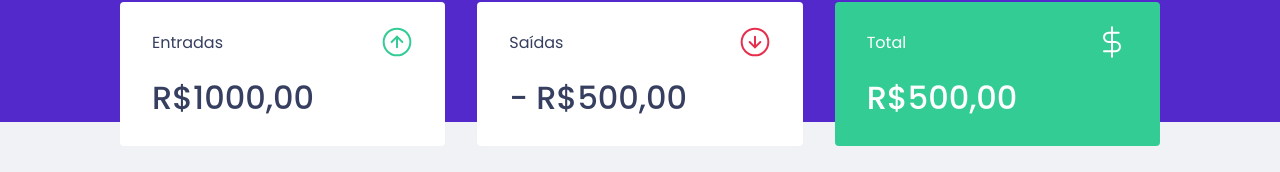
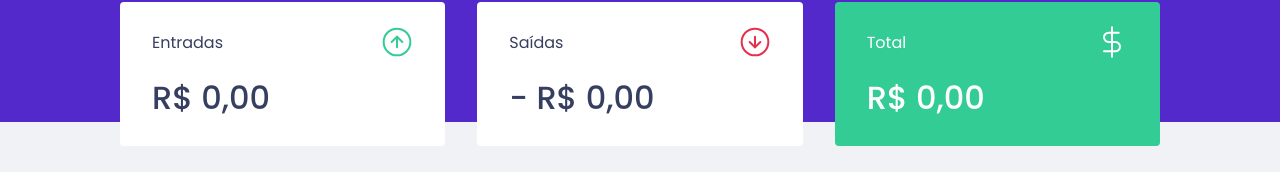
Before and after one commit to nymalone/02-ignite-dt-money, a React (Create React App) app: page / in a window 1280 px wide. Shown: the part 150-322 px from the top of the page. Built offline with nearby package versions, Linux system fonts and the light colour scheme; no server answers; what miragejs would draw is missing.

Commit message:
summary done

```diff
--- a/src/components/Summary/index.tsx
+++ b/src/components/Summary/index.tsx
@@ -1,14 +1,33 @@
-import { useContext } from 'react';
-import incomeImg from '../../assets/income.svg';
-import outcomeImg from '../../assets/outcome.svg';
-import totalImg from '../../assets/total.svg';
-import { TransactionsContext } from '../../TransactionContext';
+import { useContext } from "react";
+import incomeImg from "../../assets/income.svg";
+import outcomeImg from "../../assets/outcome.svg";
+import totalImg from "../../assets/total.svg";
+import { TransactionsContext } from "../../TransactionContext";
 
 import { Container } from "./styles";
 
 export function Summary() {
-  const {transactions} = useContext(TransactionsContext)
-  console.log("data", transactions)
+  const { transactions } = useContext(TransactionsContext);
+
+  const summary = transactions.reduce(
+    (acc, transaction) => {
+      if (transaction.type === "deposit") {
+        acc.deposits += transaction.amount;
+        acc.total += transaction.amount;
+      } else {
+        acc.withdraws += transaction.amount;
+        acc.total -= transaction.amount;
+      }
+
+      return acc;
+    },
+    {
+      deposits: 0,
+      withdraws: 0,
+      total: 0,
+    }
+  );
+
   return (
     <Container>
       <div>
@@ -16,22 +35,39 @@
           <p>Entradas</p>
           <img src={incomeImg} alt="income" />
         </header>
-        <strong>R$1000,00</strong>
+        <strong>
+          {new Intl.NumberFormat("pt-BR", {
+            style: "currency",
+            currency: "BRL",
+          }).format(summary.deposits)}
+        </strong>
       </div>
       <div>
         <header>
           <p>Saídas</p>
           <img src={outcomeImg} alt="income" />
         </header>
-        <strong>- R$500,00</strong>
+        <strong>
+          -{" "}
+          {new Intl.NumberFormat("pt-BR", {
+            style: "currency",
+            currency: "BRL",
+          }).format(summary.withdraws)}
+        </strong>
       </div>
       <div className="highlight-background">
         <header>
           <p>Total</p>
           <img src={totalImg} alt="income" />
         </header>
-        <strong>R$500,00</strong>
+        <strong>
+          {" "}
+          {new Intl.NumberFormat("pt-BR", {
+            style: "currency",
+            currency: "BRL",
+          }).format(summary.total)}
+        </strong>
       </div>
     </Container>
-  )
+  );
 }
```
